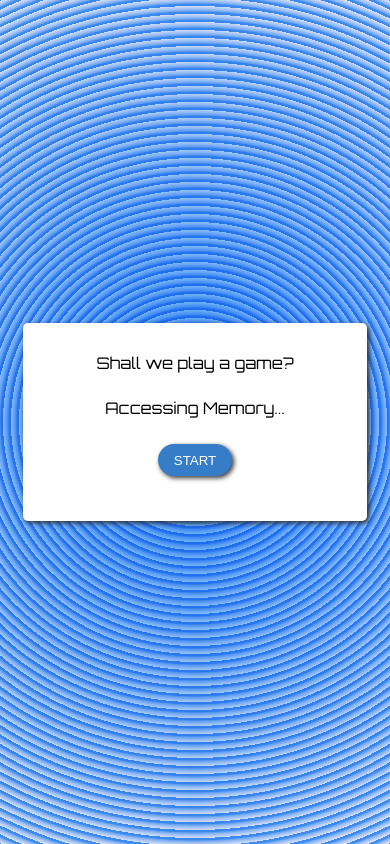
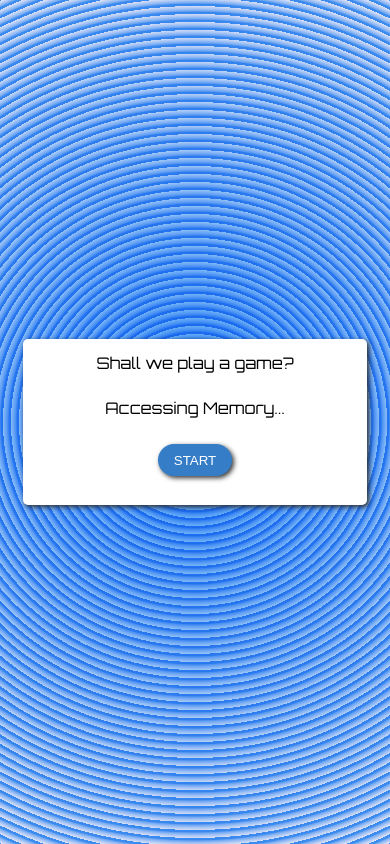
Before and after one commit to felixdave/memory, a Vue app: page / in a window 390 px wide. Built offline with nearby package versions, Linux system fonts and the light colour scheme; a web font is replaced by a local one.

Commit message:
spacing fix

```diff
--- a/src/assets/global.css
+++ b/src/assets/global.css
@@ -130,7 +130,8 @@ At Media
 		max-width: 80%;
 		/* flex-grow: 1; */
 		/* align-content: flex-start; */
-		padding-top: 2rem;
+		padding-top: 1rem;
+		padding-bottom: 0;
 	}
 	#gameStage {
 		gap: 0.5rem;
```
